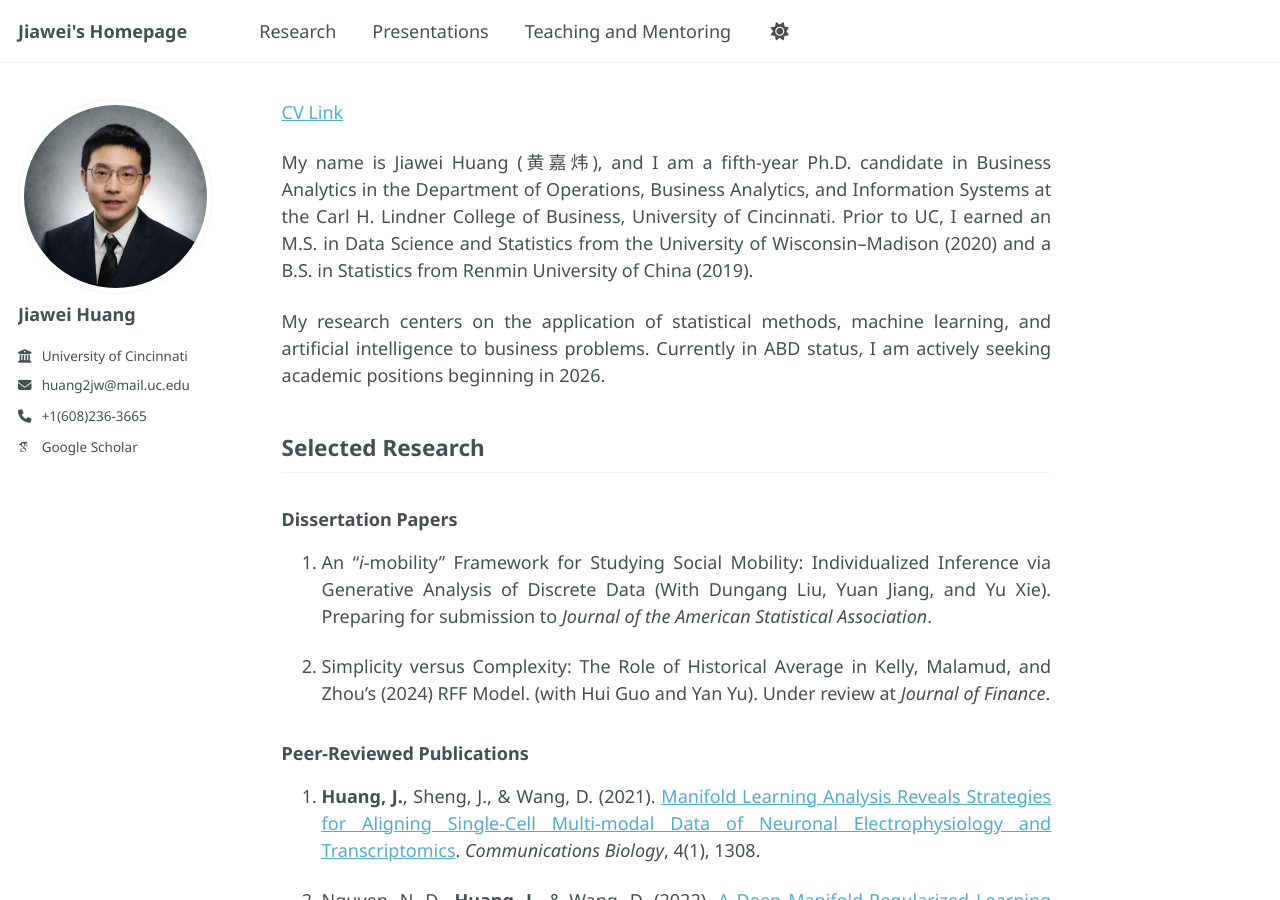
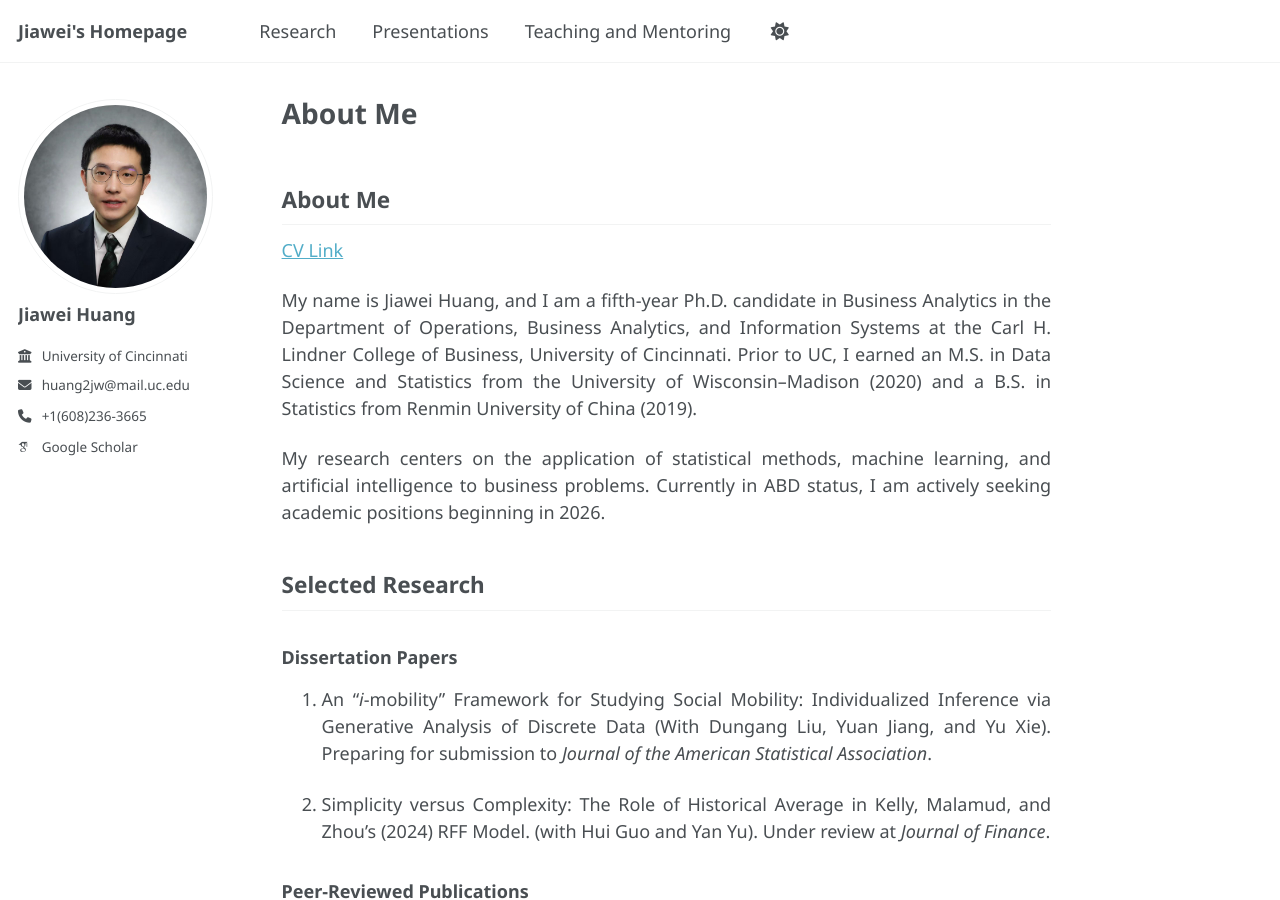
Before and after one commit to Jiawei98/Jiawei98.github.io, a Jekyll site: the page built from _pages/about.md, in a window 1280 px wide and 900 px high. Built offline with Jekyll 4.4.1, drawn with Linux system fonts in a browser that asks for light colours; some web fonts are replaced; a script that is not in the unit is left out; our own code applies the rules of GitHub Pages for plain Markdown files.

Commit message:
Update about.md

```diff
--- a/_pages/about.md
+++ b/_pages/about.md
@@ -6,9 +6,11 @@ redirect_from:
   - /about.html
 ---
 
+## About Me
+
 [CV Link](/files/CV_Jiawei_Huang_UC.pdf)
 
-My name is Jiawei Huang (黄嘉炜), and I am a fifth-year Ph.D. candidate in Business Analytics in the Department of Operations, Business Analytics, and Information Systems at the Carl H. Lindner College of Business, University of Cincinnati. Prior to UC, I earned an M.S. in Data Science and Statistics from the University of Wisconsin–Madison (2020) and a B.S. in Statistics from Renmin University of China (2019).
+My name is Jiawei Huang, and I am a fifth-year Ph.D. candidate in Business Analytics in the Department of Operations, Business Analytics, and Information Systems at the Carl H. Lindner College of Business, University of Cincinnati. Prior to UC, I earned an M.S. in Data Science and Statistics from the University of Wisconsin–Madison (2020) and a B.S. in Statistics from Renmin University of China (2019).
 
 My research centers on the application of statistical methods, machine learning, and artificial intelligence to business problems. Currently in ABD status, I am actively seeking academic positions beginning in 2026.
 
```
